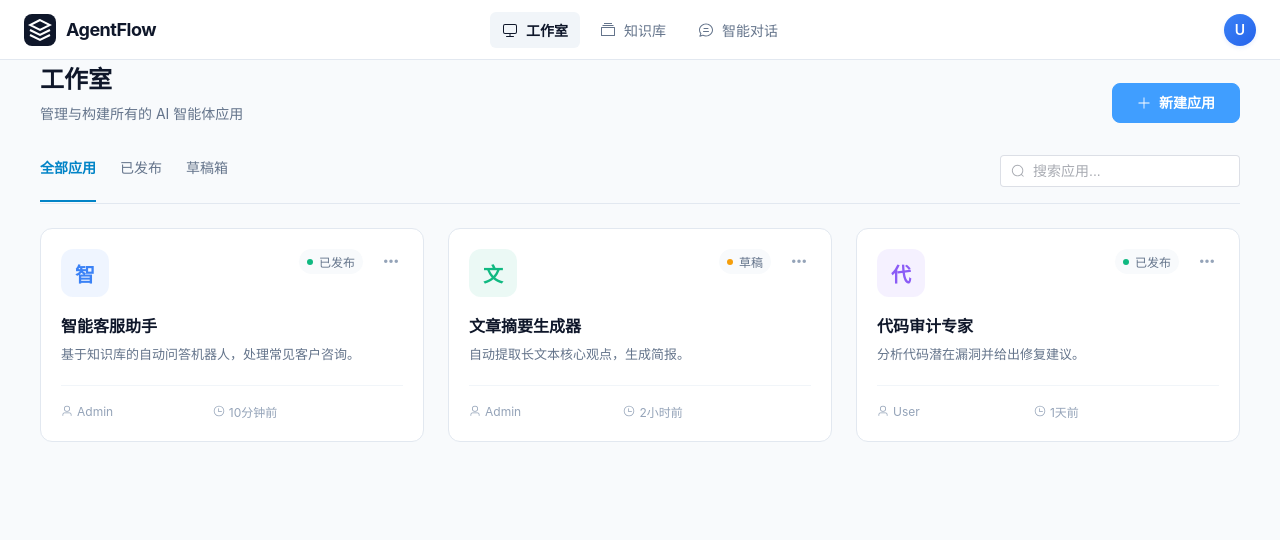
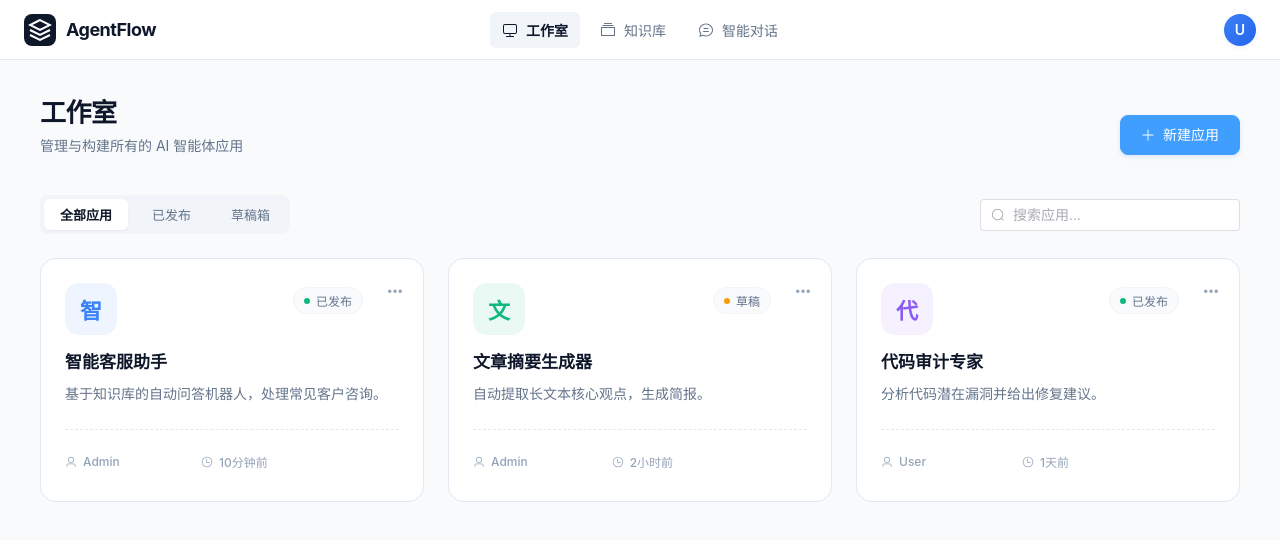
Before and after one commit to qrx-joe/AgentFlow-Studio, a Vue app in the folder frontend/: page / in a window 1280 px wide. Shown: the top 540 px of the page. Built offline with nearby package versions, Linux system fonts and the light colour scheme.

Commit message:
feat: 统一全局 UI 样式和优化视觉效果

```diff
--- a/frontend/src/components/chat/ChatMessagesPanel.vue
+++ b/frontend/src/components/chat/ChatMessagesPanel.vue
@@ -343,6 +343,9 @@ const handleQuickPrompt = (text: string) => {
   height: 100%;
   background: #ffffff; /* Clean white bg */
   overflow: hidden;
+  border: 1px solid #e2e8f0; /* Full border */
+  border-radius: 16px;
+  box-shadow: 0 4px 6px -1px rgba(0, 0, 0, 0.05); /* Subtle shadow */
 }
 
 /* ===== 1. 消息滚动区 ===== */
--- a/frontend/src/views/Dashboard/DashboardView.vue
+++ b/frontend/src/views/Dashboard/DashboardView.vue
@@ -150,34 +150,43 @@ const handleOpen = (id: string) => {
 
 <style scoped>
 .dashboard-container {
-  padding: 0;
-  max-width: 1200px;
+  max-width: 1280px;
   margin: 0 auto;
+  padding: 32px 40px;
 }
 
 .header-section {
     display: flex;
     justify-content: space-between;
     align-items: flex-end;
-    margin-bottom: 32px;
+    margin-bottom: 40px;
 }
 
 .page-title {
-    font-size: 24px;
+    font-size: 26px; /* Slightly larger for impact */
     font-weight: 700;
-    color: var(--color-neutral-900);
-    margin-bottom: 8px;
+    color: #0f172a; /* Slate-900 */
+    margin: 0 0 6px 0;
+    letter-spacing: -0.5px;
 }
 
 .page-subtitle {
     font-size: 14px;
-    color: var(--color-neutral-500);
+    color: #64748b; /* Slate-500 */
+    margin: 0;
 }
 
 .create-btn {
-    padding: 12px 24px;
-    font-weight: 600;
+    padding: 10px 20px;
+    font-weight: 500;
     border-radius: 8px;
+    box-shadow: 0 2px 4px rgba(59, 130, 246, 0.15);
+    transition: all 0.2s;
+}
+
+.create-btn:hover {
+    box-shadow: 0 4px 6px rgba(59, 130, 246, 0.25);
+    transform: translateY(-1px);
 }
 
 .filter-section {
@@ -185,68 +194,75 @@ const handleOpen = (id: string) => {
     justify-content: space-between;
     align-items: center;
     margin-bottom: 24px;
-    border-bottom: 1px solid var(--color-neutral-200);
-    padding-bottom: 16px;
+    /* border-bottom: 1px solid #e2e8f0; */
+    padding-bottom: 0px;
 }
 
 .tabs {
     display: flex;
-    gap: 24px;
+    gap: 8px; /* Button style tabs instead of underline */
+    background: #f1f5f9;
+    padding: 4px;
+    border-radius: 8px;
 }
 
 .tab-btn {
     border: none;
     background: transparent;
-    font-size: 14px;
+    font-size: 13px;
     font-weight: 500;
-    color: var(--color-neutral-500);
+    color: #64748b;
     cursor: pointer;
-    padding-bottom: 8px;
-    position: relative;
+    padding: 6px 16px;
+    border-radius: 6px;
     transition: all 0.2s;
 }
 
-.tab-btn.active {
-    color: var(--color-primary-600);
-    font-weight: 600;
+.tab-btn:hover {
+    color: #0f172a;
 }
 
+.tab-btn.active {
+    background: #ffffff;
+    color: #0f172a;
+    font-weight: 600;
+    box-shadow: 0 1px 2px rgba(0,0,0,0.05);
+}
+
+/* Remove old underline style for cleaner look */
 .tab-btn.active::after {
-    content: '';
-    position: absolute;
-    bottom: -17px; /* Align with border-bottom */
-    left: 0;
-    width: 100%;
-    height: 2px;
-    background: var(--color-primary-600);
+    display: none;
 }
 
 .search-input {
-    width: 240px;
+    width: 260px;
 }
 
 /* Grid */
 .apps-grid {
     display: grid;
-    grid-template-columns: repeat(auto-fill, minmax(300px, 1fr));
+    grid-template-columns: repeat(auto-fill, minmax(320px, 1fr)); /* Slightly wider cards */
     gap: 24px;
 }
 
 .app-card {
     background: #ffffff;
-    border: 1px solid var(--color-neutral-200);
-    border-radius: 12px;
-    padding: 20px;
+    border: 1px solid #e2e8f0;
+    border-radius: 16px; /* Doze/Dify style rounded corners */
+    padding: 24px;
     cursor: pointer;
-    transition: all 0.2s ease;
+    transition: all 0.25s cubic-bezier(0.25, 0.8, 0.25, 1);
     display: flex;
     flex-direction: column;
+    min-height: 180px;
+    position: relative;
+    overflow: hidden;
 }
 
 .app-card:hover {
     transform: translateY(-4px);
-    box-shadow: var(--shadow-lg);
-    border-color: var(--color-primary-200);
+    box-shadow: 0 12px 24px -8px rgba(0, 0, 0, 0.08);
+    border-color: #cbd5e1;
 }
 
 .card-header {
@@ -258,69 +274,81 @@ const handleOpen = (id: string) => {
 }
 
 .app-icon {
-    width: 48px;
-    height: 48px;
-    border-radius: 12px;
+    width: 52px;
+    height: 52px;
+    border-radius: 14px;
     display: flex;
     align-items: center;
     justify-content: center;
     font-weight: 700;
-    font-size: 20px;
+    font-size: 22px;
+    transition: transform 0.2s;
+}
+
+.app-card:hover .app-icon {
+    transform: scale(1.05);
 }
 
 .app-status {
     position: absolute;
-    right: 40px;
-    top: 0;
+    right: 36px;
+    top: 4px;
     font-size: 12px;
     display: flex;
     align-items: center;
     gap: 6px;
-    color: var(--color-neutral-500);
-    background: var(--color-neutral-50);
-    padding: 4px 8px;
+    color: #64748b;
+    background: #f8fafc;
+    padding: 4px 10px;
     border-radius: 100px;
+    border: 1px solid #f1f5f9;
 }
 
 .status-dot {
     width: 6px;
     height: 6px;
     border-radius: 50%;
-    background: var(--color-neutral-400);
+    background: #cbd5e1;
 }
 
 .status-dot.published { background: #10b981; }
 .status-dot.draft { background: #f59e0b; }
 
 .app-menu {
-    color: var(--color-neutral-400);
+    color: #94a3b8;
     cursor: pointer;
-    padding: 4px;
+    padding: 6px;
+    margin-right: -10px;
+    margin-top: -6px;
+    border-radius: 6px;
+    transition: all 0.2s;
 }
 
 .app-menu:hover {
-    color: var(--color-neutral-900);
+    color: #475569;
+    background: #f1f5f9;
 }
 
 .card-body {
     flex: 1;
-    margin-bottom: 20px;
+    margin-bottom: 24px;
 }
 
 .app-name {
-    font-size: 16px;
+    font-size: 17px;
     font-weight: 600;
-    color: var(--color-neutral-900);
-    margin-bottom: 8px;
+    color: #0f172a;
+    margin: 0 0 8px 0;
+    line-height: 1.4;
 }
 
 .app-desc {
-    font-size: 13px;
-    color: var(--color-neutral-500);
-    line-height: 1.5;
+    font-size: 14px;
+    color: #64748b;
+    line-height: 1.6;
     display: -webkit-box;
     -webkit-line-clamp: 2;
-    line-clamp: 2; /* Standard property */
+    line-clamp: 2;
     -webkit-box-orient: vertical;
     overflow: hidden;
 }
@@ -329,24 +357,29 @@ const handleOpen = (id: string) => {
     display: flex;
     align-items: center;
     justify-content: space-between;
-    border-top: 1px solid var(--color-neutral-100);
+    border-top: 1px dashed #e2e8f0;
     padding-top: 16px;
+    margin-top: auto;
 }
 
 .meta-item {
     display: flex;
     align-items: center;
-    gap: 4px;
+    gap: 6px;
     font-size: 12px;
-    color: var(--color-neutral-400);
+    color: #94a3b8;
+    font-weight: 500;
 }
 
 .enter-btn {
     font-size: 13px;
-    color: var(--color-primary-600);
-    font-weight: 500;
+    color: #0f172a;
+    background: #f1f5f9;
+    padding: 6px 12px;
+    border-radius: 6px;
+    font-weight: 600;
     opacity: 0;
-    transform: translateX(-10px);
+    transform: translateX(10px);
     transition: all 0.2s;
 }
 
@@ -354,4 +387,8 @@ const handleOpen = (id: string) => {
     opacity: 1;
     transform: translateX(0);
 }
+
+.enter-btn:hover {
+    background: #e2e8f0;
+}
 </style>
--- a/frontend/src/views/Knowledge/KnowledgeListView.vue
+++ b/frontend/src/views/Knowledge/KnowledgeListView.vue
@@ -222,28 +222,29 @@ const formatDate = (dateStr?: string) => {
 
 <style scoped>
 .knowledge-list-page {
-  padding: 24px 32px;
-  max-width: 1400px;
+  max-width: 1280px;
   margin: 0 auto;
+  padding: 32px 40px;
 }
 
 .page-header {
   display: flex;
   justify-content: space-between;
-  align-items: flex-start;
-  margin-bottom: 32px;
+  align-items: flex-end;
+  margin-bottom: 40px;
 }
 
 .page-title {
-  font-size: 28px;
+  font-size: 26px;
   font-weight: 700;
-  color: #111827;
-  margin: 0 0 8px;
+  color: #0f172a;
+  margin: 0 0 6px 0;
+  letter-spacing: -0.5px;
 }
 
 .page-desc {
   font-size: 14px;
-  color: #6b7280;
+  color: #64748b;
   margin: 0;
 }
 
@@ -254,29 +255,32 @@ const formatDate = (dateStr?: string) => {
 }
 
 .search-input {
-  width: 240px;
+  width: 260px;
 }
 
 /* 卡片网格 */
 .kb-grid {
   display: grid;
-  grid-template-columns: repeat(auto-fill, minmax(300px, 1fr));
-  gap: 20px;
+  grid-template-columns: repeat(auto-fill, minmax(320px, 1fr));
+  gap: 24px;
 }
 
 .kb-card {
   background: #ffffff;
-  border: 1px solid #e5e7eb;
-  border-radius: 12px;
-  padding: 20px;
+  border: 1px solid #e2e8f0;
+  border-radius: 16px;
+  padding: 24px;
   cursor: pointer;
-  transition: all 0.2s;
+  transition: all 0.25s cubic-bezier(0.25, 0.8, 0.25, 1);
+  display: flex;
+  flex-direction: column;
+  min-height: 200px;
 }
 
 .kb-card:hover {
-  border-color: #3b82f6;
-  box-shadow: 0 4px 12px rgba(59, 130, 246, 0.15);
-  transform: translateY(-2px);
+  border-color: #cbd5e1;
+  box-shadow: 0 12px 24px -8px rgba(0, 0, 0, 0.08);
+  transform: translateY(-4px);
 }
 
 .card-header {
@@ -287,108 +291,123 @@ const formatDate = (dateStr?: string) => {
 }
 
 .kb-icon {
-  width: 48px;
-  height: 48px;
-  border-radius: 12px;
+  width: 52px;
+  height: 52px;
+  border-radius: 14px;
   display: flex;
   align-items: center;
   justify-content: center;
-  font-size: 20px;
+  font-size: 22px;
   font-weight: 700;
+  transition: transform 0.2s;
+}
+
+.kb-card:hover .kb-icon {
+  transform: scale(1.05);
 }
 
 .more-btn {
-  padding: 4px;
-  color: #9ca3af;
+  padding: 6px;
+  color: #94a3b8;
   cursor: pointer;
-  border-radius: 4px;
+  border-radius: 6px;
+  margin-right: -10px;
+  margin-top: -6px;
   transition: all 0.2s;
 }
 
 .more-btn:hover {
-  color: #6b7280;
-  background: #f3f4f6;
+  color: #475569;
+  background: #f1f5f9;
 }
 
 .card-body {
-  margin-bottom: 16px;
+  flex: 1;
+  margin-bottom: 24px;
 }
 
 .kb-name {
-  font-size: 16px;
+  font-size: 17px;
   font-weight: 600;
-  color: #111827;
+  color: #0f172a;
   margin: 0 0 8px;
+  line-height: 1.4;
 }
 
 .kb-desc {
-  font-size: 13px;
-  color: #6b7280;
+  font-size: 14px;
+  color: #64748b;
   margin: 0;
   display: -webkit-box;
   -webkit-line-clamp: 2;
   -webkit-box-orient: vertical;
   overflow: hidden;
-  min-height: 36px;
+  min-height: 44px; /* Ensure 2 lines height consistency */
+  line-height: 1.6;
 }
 
 .card-footer {
   display: flex;
   gap: 24px;
-  padding: 12px 0;
-  border-top: 1px solid #f3f4f6;
-  border-bottom: 1px solid #f3f4f6;
-  margin-bottom: 12px;
+  padding: 16px 0;
+  border-top: 1px dashed #e2e8f0; /* Dashed line for unified look */
+  border-bottom: 1px dashed #e2e8f0;
+  margin-bottom: 16px;
 }
 
 .stat-item {
   display: flex;
   flex-direction: column;
-  align-items: center;
+  align-items: flex-start; /* Left align stats */
 }
 
 .stat-value {
   font-size: 16px;
   font-weight: 600;
-  color: #111827;
+  color: #0f172a;
 }
 
 .stat-label {
   font-size: 12px;
-  color: #9ca3af;
+  color: #94a3b8;
 }
 
 .card-meta {
   font-size: 12px;
-  color: #9ca3af;
+  color: #94a3b8;
+  font-weight: 500;
 }
 
 /* 创建卡片 */
 .create-card {
-  border: 2px dashed #e5e7eb;
-  background: #fafafa;
+  border: 2px dashed #e2e8f0;
+  background: #f8fafc;
   display: flex;
   align-items: center;
   justify-content: center;
-  min-height: 220px;
+  min-height: 200px;
+  padding: 0; /* Clear padding for center alignment */
 }
 
 .create-card:hover {
   border-color: #3b82f6;
   background: #eff6ff;
+  box-shadow: none;
+  transform: none; /* No lift specific for create card if preferred, or keep it */
 }
 
 .create-content {
   display: flex;
   flex-direction: column;
   align-items: center;
-  gap: 8px;
-  color: #6b7280;
+  gap: 12px;
+  color: #64748b;
 }
 
 .create-icon {
   font-size: 32px;
-  color: #9ca3af;
+  color: #94a3b8;
+  transition: color 0.2s;
 }
 
 .create-card:hover .create-icon {
@@ -396,8 +415,9 @@ const formatDate = (dateStr?: string) => {
 }
 
 .create-text {
-  font-size: 14px;
-  font-weight: 500;
+  font-size: 15px;
+  font-weight: 600;
+  transition: color 0.2s;
 }
 
 .create-card:hover .create-text {
@@ -417,6 +437,7 @@ const formatDate = (dateStr?: string) => {
 .empty-icon {
   font-size: 64px;
   margin-bottom: 16px;
+  opacity: 0.5;
 }
 
 .empty-state h2 {
@@ -435,24 +456,26 @@ const formatDate = (dateStr?: string) => {
 /* 颜色选择器 */
 .color-picker {
   display: flex;
-  gap: 8px;
+  gap: 12px;
+  flex-wrap: wrap;
 }
 
 .color-option {
-  width: 28px;
-  height: 28px;
-  border-radius: 50%;
+  width: 24px;
+  height: 24px;
+  border-radius: 6px; /* Squircle */
   cursor: pointer;
   transition: all 0.2s;
   border: 2px solid transparent;
 }
 
 .color-option:hover {
-  transform: scale(1.1);
+  transform: scale(1.15);
 }
 
 .color-option.active {
-  border-color: #111827;
-  box-shadow: 0 0 0 2px #fff, 0 0 0 4px currentColor;
+  border-color: #0f172a;
+  box-shadow: 0 0 0 2px #fff;
+  transform: scale(1.1);
 }
 </style>
```
Also changed, not shown: frontend/src/components/chat/ChatSessionsPanel.vue (+3 -4 lines), frontend/src/views/Chat/ChatView.vue (+5 -4 lines).
